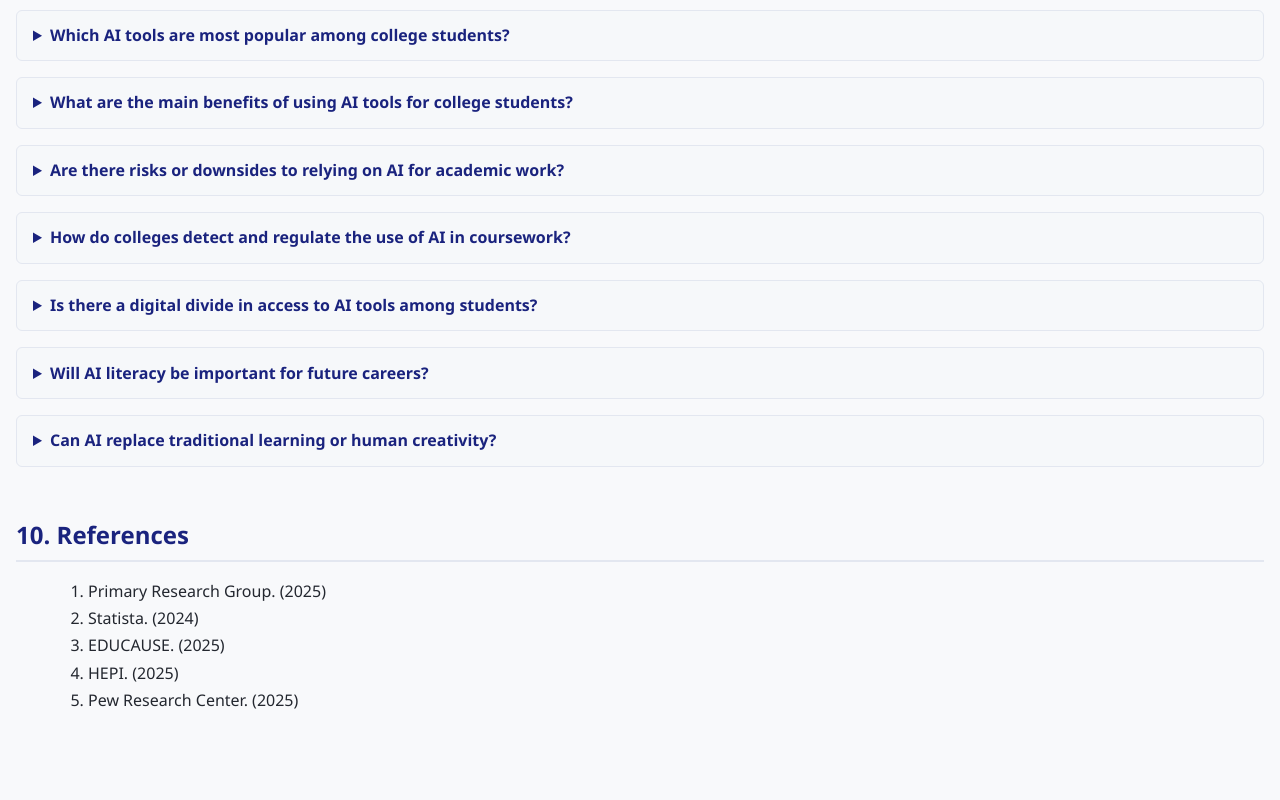
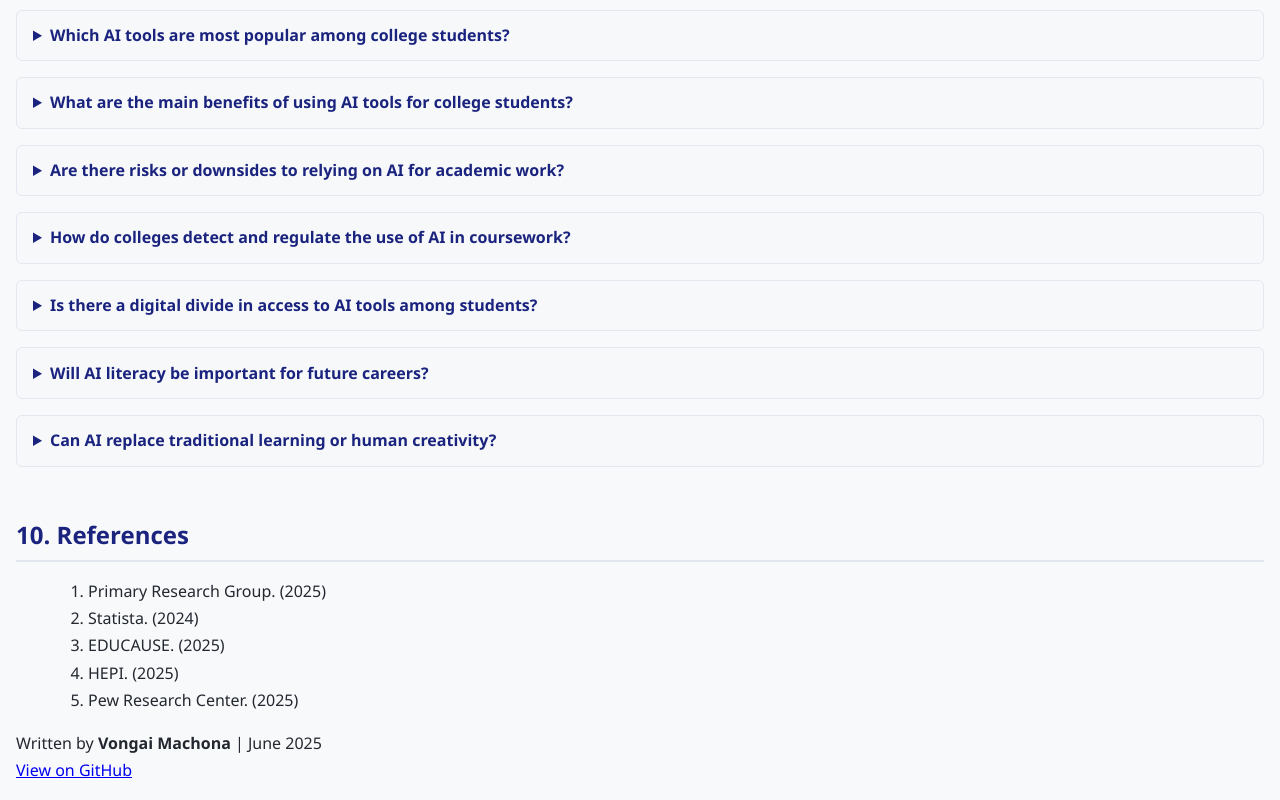
Before and after one commit to vonmach/AI-usage-by-USA-students-article, a plain HTML site: page index.html in a window 1280 px wide. Shown: the part 6658-7458 px from the top of the page. Before the commit the page ends 7388 px from the top, so only its background shows below. Drawn offline with Linux system fonts and the light colour scheme.

Commit message:
Update index.html

```diff
--- a/index.html
+++ b/index.html
@@ -320,5 +320,13 @@
     <li>HEPI. (2025)</li>
     <li>Pew Research Center. (2025)</li>
   </ol>
+
+  <footer>
+  <p>
+    Written by <strong>Vongai Machona</strong> | June 2025<br>
+    <a href="https://github.com/yourusername/yourrepo" target="_blank" rel="noopener">View on GitHub</a>
+  </p>
+  </footer>
+
 </body>
 </html>
```
